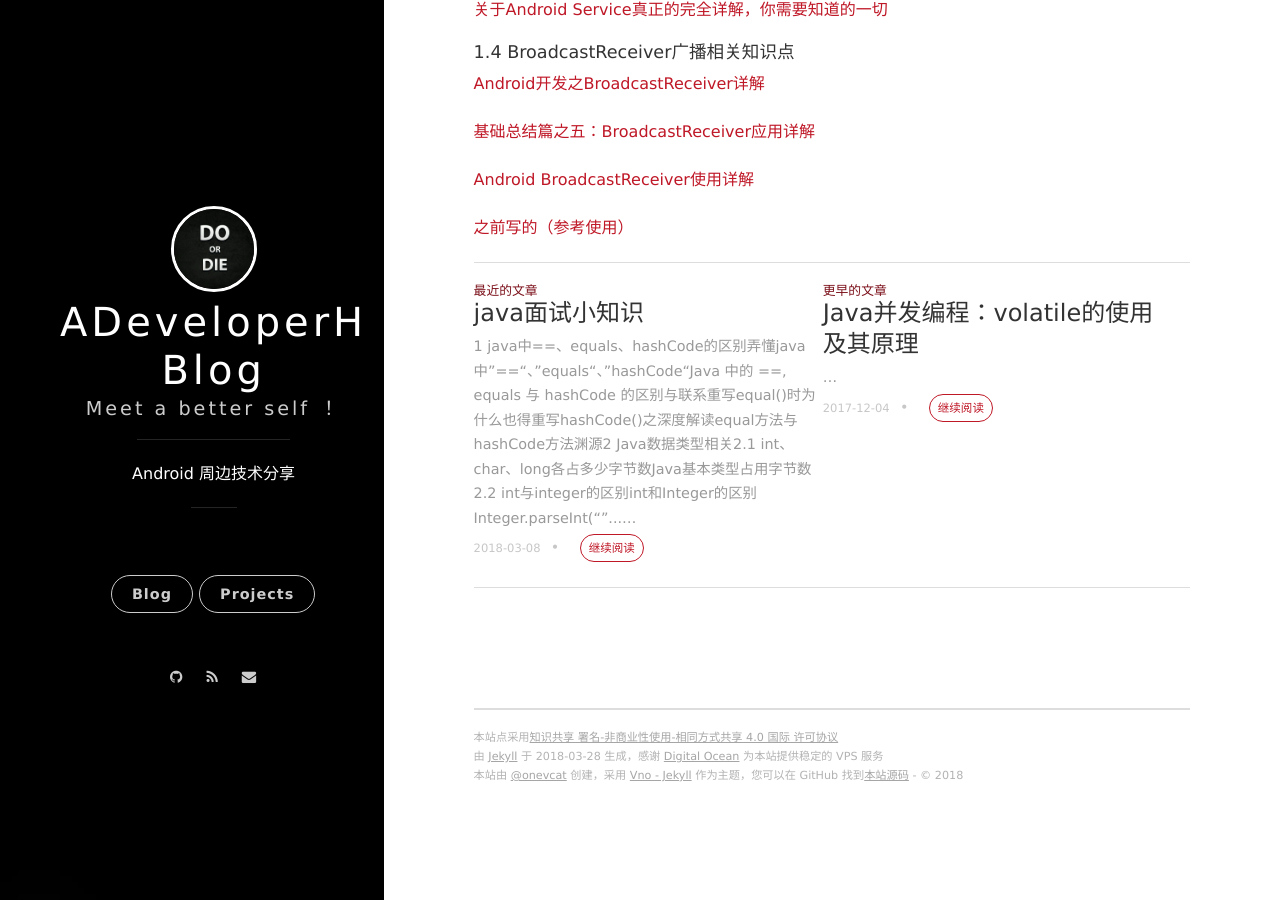
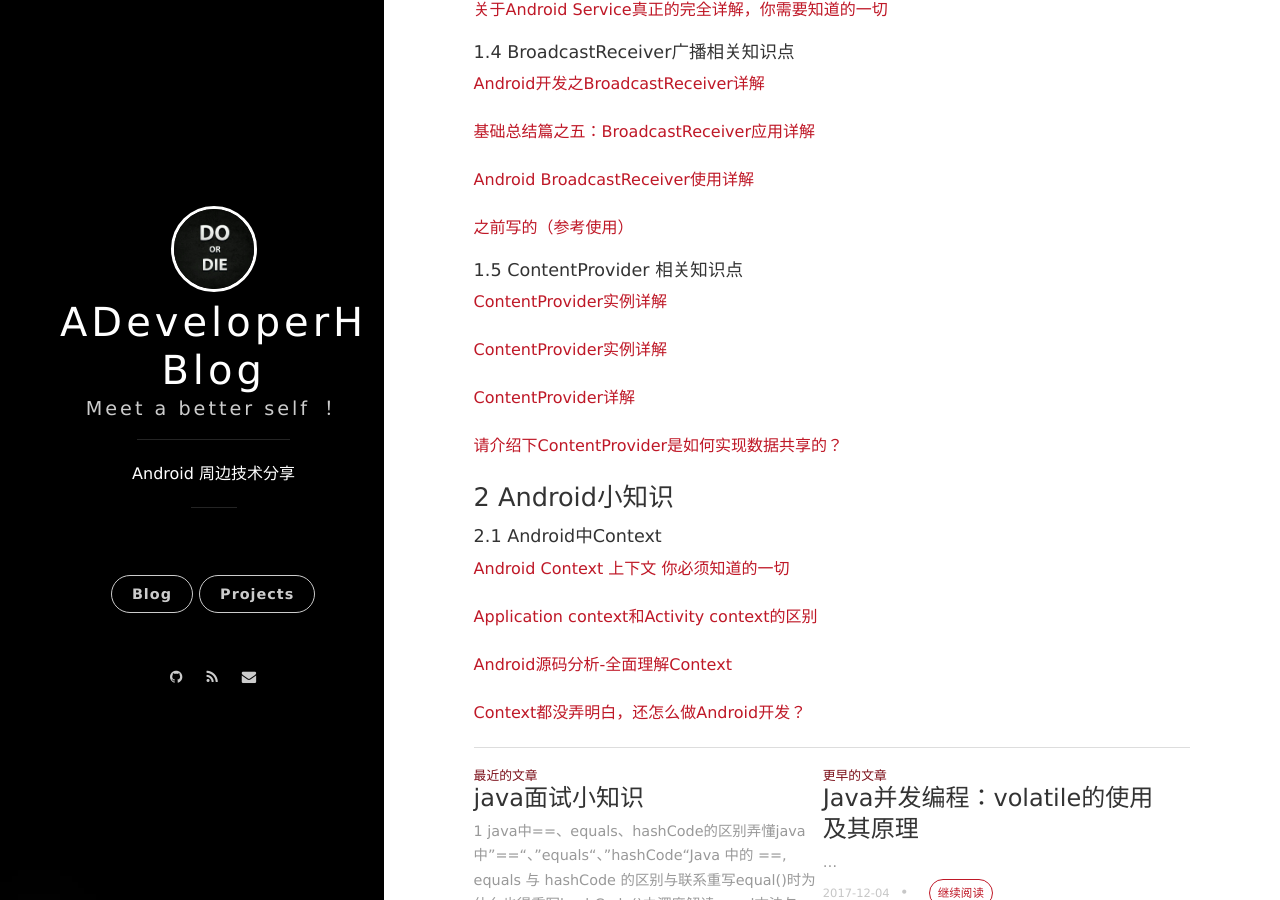
Before and after one commit to ADeveloperH/ADeveloperH.github.io, a Jekyll site: the page built from _posts/2018-03-08-interviewknowledge_android.md, in a window 1280 px wide and 900 px high, scrolled down 1324 px. Built offline with Jekyll 4.4.1, drawn with Linux system fonts in a browser that asks for light colours; nearby versions of some CDN libraries; comment, search, counter and statistics services are not loaded.

Commit message:
android中ContentProvider和Context相关

```diff
--- a/_posts/2018-03-08-interviewknowledge_android.md
+++ b/_posts/2018-03-08-interviewknowledge_android.md
@@ -66,3 +66,25 @@ categories: 面试知识
 [Android BroadcastReceiver使用详解](https://www.jianshu.com/p/f348f6d7fe59)
 
 [之前写的（参考使用）](http://blog.csdn.net/oonullpointeralex/article/details/48015107)
+
+#### 1.5 ContentProvider 相关知识点 ####
+
+[ContentProvider实例详解](http://blog.csdn.net/amazing7/article/details/51324022)
+
+[ContentProvider实例详解](http://blog.csdn.net/amazing7/article/details/51324022)
+
+[ContentProvider详解](http://www.dxjia.cn/2016/01/27/ContentProvider/)
+
+[请介绍下ContentProvider是如何实现数据共享的？](http://blog.csdn.net/f330656066/article/details/7362313)
+
+### 2 Android小知识  ###
+
+#### 2.1 Android中Context ####
+
+[Android Context 上下文 你必须知道的一切](http://blog.csdn.net/lmj623565791/article/details/40481055)
+
+[Application context和Activity context的区别](https://www.jianshu.com/p/4f97baa0e8f7)
+
+[Android源码分析-全面理解Context](http://blog.csdn.net/singwhatiwanna/article/details/21829971)
+
+[Context都没弄明白，还怎么做Android开发？](https://www.jianshu.com/p/94e0f9ab3f1d)
```
